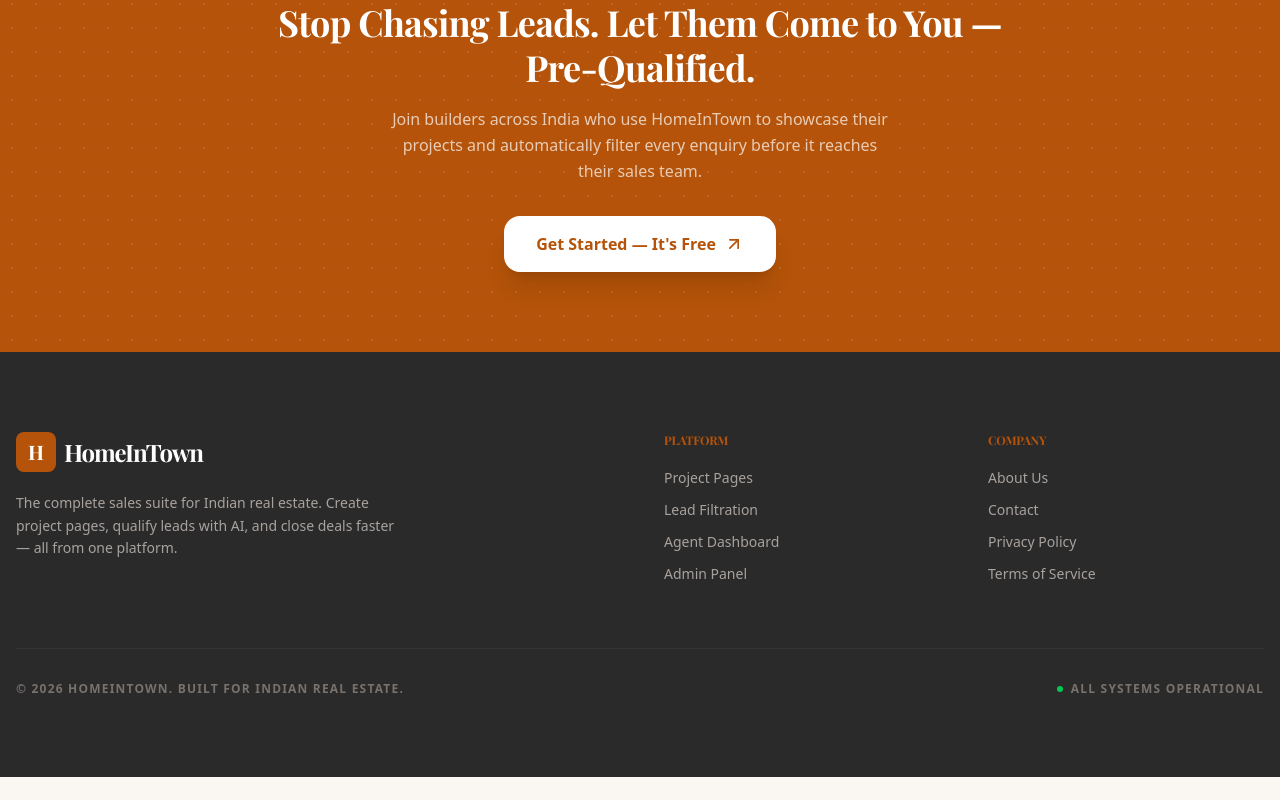
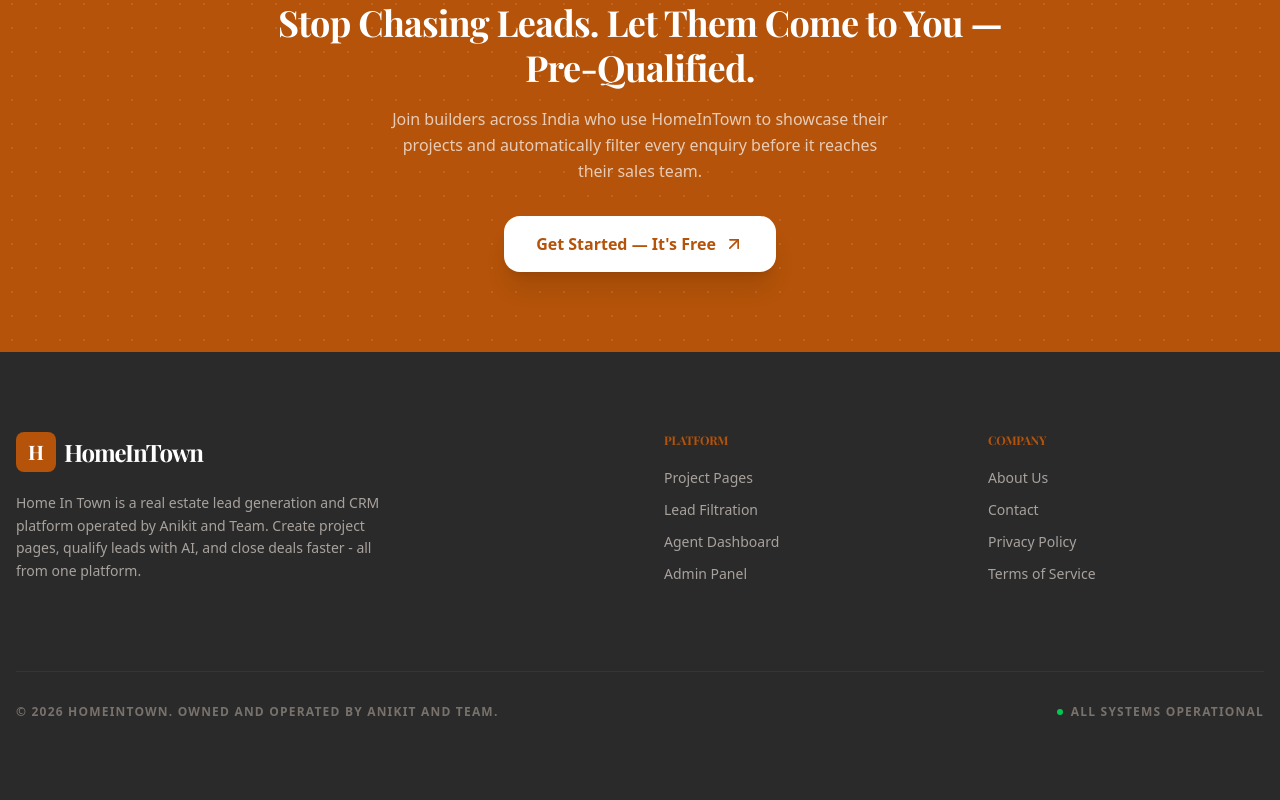
Before and after one commit to Home-In-Town/HIT_Frontend, a Next.js app: page / in a window 1280 px wide. Shown: the part 4541-5341 px from the top of the page. Before the commit the page ends 5318 px from the top, so only its background shows below. Built offline with nearby package versions, Linux system fonts and the light colour scheme; no server answers; a web font is replaced by a local one.

Commit message:
Update footer: add platform description for STPL OTP template verification

```diff
--- a/src/app/page.tsx
+++ b/src/app/page.tsx
@@ -475,8 +475,8 @@
                 <span className="font-serif font-bold text-2xl tracking-tighter">HomeInTown</span>
               </div>
               <p className="text-[#A8A29E] max-w-sm mb-6 leading-relaxed text-sm">
-                The complete sales suite for Indian real estate.
-                Create project pages, qualify leads with AI, and close deals faster — all from one platform.
+                Home In Town is a real estate lead generation and CRM platform operated by Anikit and Team.
+                Create project pages, qualify leads with AI, and close deals faster - all from one platform.
               </p>
             </div>
             <div>
@@ -499,7 +499,7 @@
             </div>
           </div>
           <div className="pt-8 border-t border-white/5 flex flex-col sm:flex-row justify-between items-center gap-4 text-[#78716C] text-xs font-bold uppercase tracking-widest">
-            <p>© 2026 HomeInTown. Built for Indian Real Estate.</p>
+            <p>© 2026 HomeInTown. Owned and Operated by ANIKIT and Team.</p>
             <div className="flex items-center gap-2">
               <span className="w-1.5 h-1.5 rounded-full bg-green-500" />
               All Systems Operational
```
